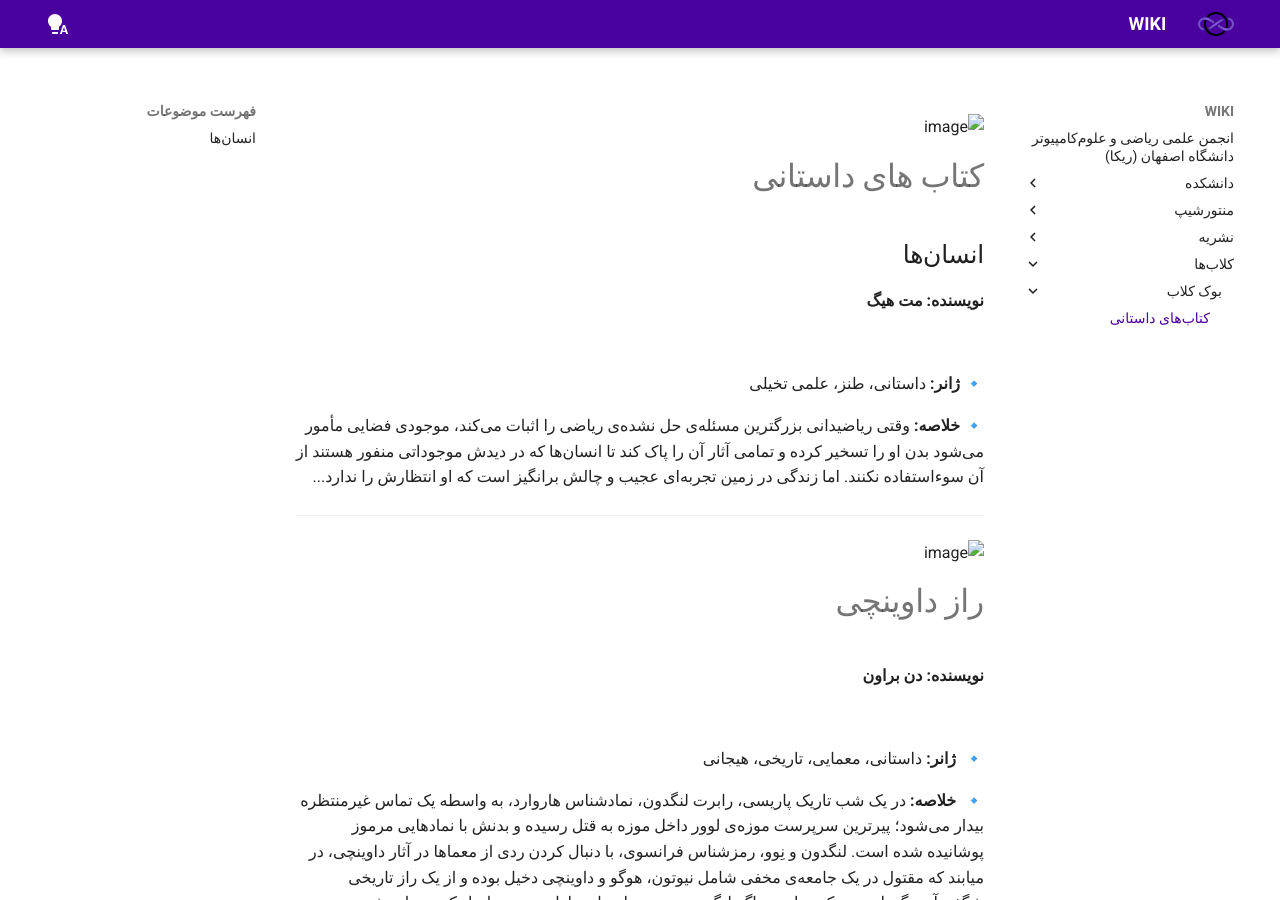
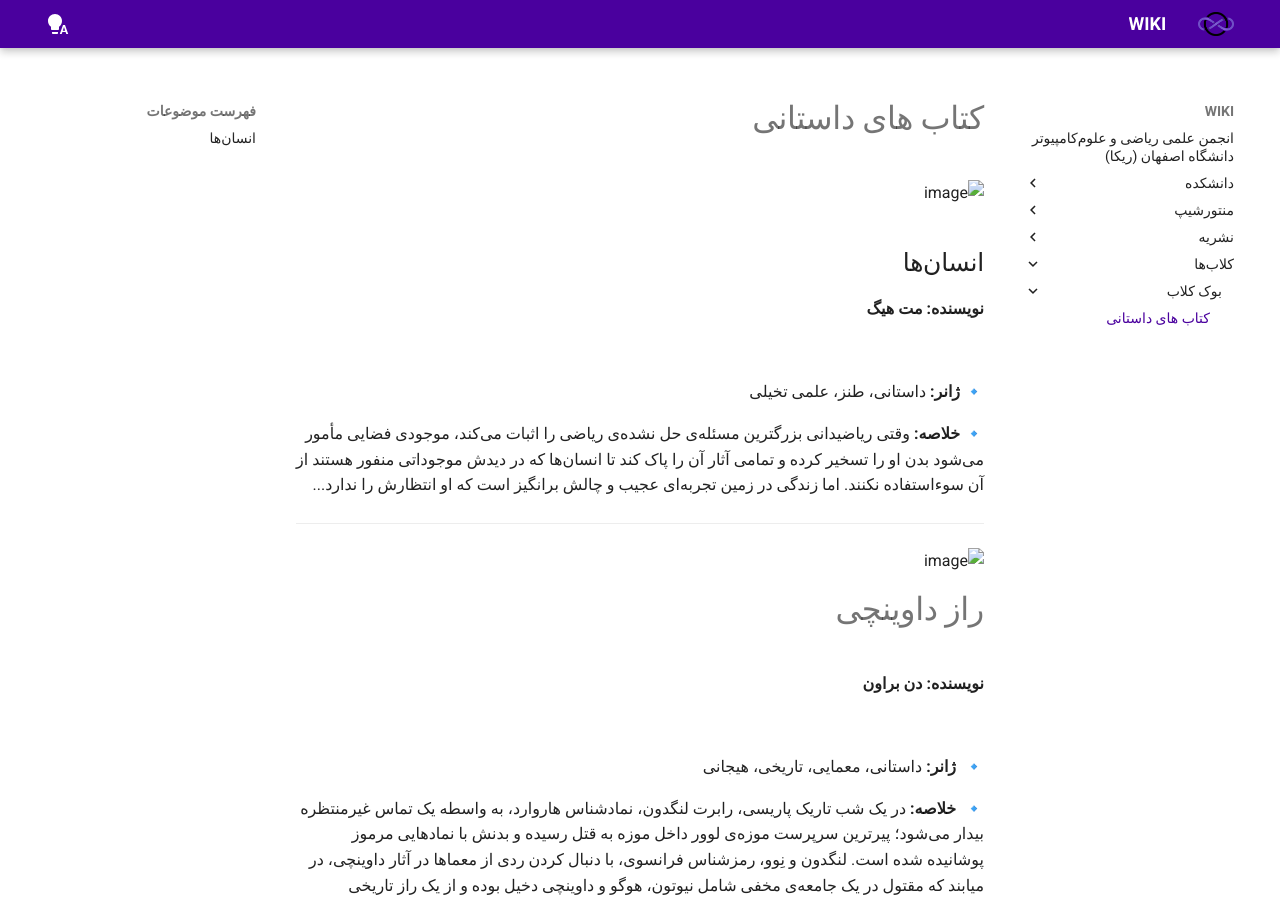
Before and after one commit to Amcsui/wiki, an MkDocs documentation site: the page built from docs/کلاب‌ها/بوک کلاب/کتاب‌های داستانی.md, in a window 1280 px wide and 900 px high. Built offline with MkDocs 1.6.1 and Material for MkDocs 9.7.7, drawn with Linux system fonts in a browser that asks for light colours.

```diff
--- a/docs/کلاب‌ها/بوک کلاب/کتاب‌های داستانی.md
+++ b/docs/کلاب‌ها/بوک کلاب/کتاب‌های داستانی.md
@@ -1,8 +1,11 @@
+# کتاب های داستانی
+
+
 ![image]()
 
 
 
-# کتاب های داستانی
+
 ## انسان‌ها
 
 
```
